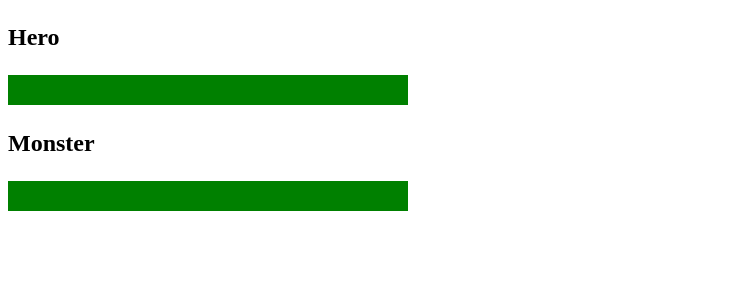
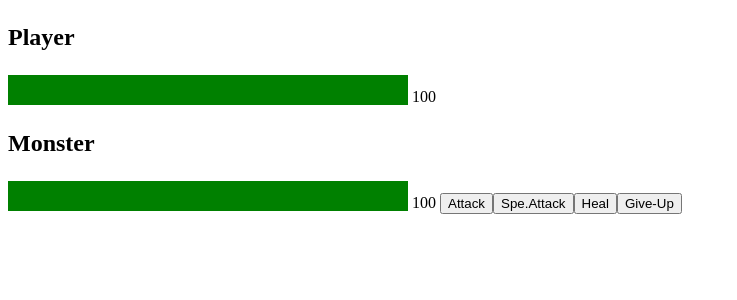
Before and after one commit to AoiLeyos/MonsterSlayerAngular, an Angular app: page / in a window 1280 px wide. Shown: the top 300 px of the page, without its empty margins (0-737 px from the left). Built offline with nearby package versions, Linux system fonts and the light colour scheme.

Commit message:
feat(app.component) add import from service & component

```diff
--- a/src/app/app.component.html
+++ b/src/app/app.component.html
@@ -1,6 +1,9 @@
-<app-health-bar>
-  <p>Hero</p>
+<app-health-bar [value]="heroHealthService.currentHealth">
+  <p>Player</p>
 </app-health-bar>
-<app-health-bar>
+<app-health> {{heroHealthService.currentHealth}} </app-health>
+<app-health-bar [value]="monsterHealthService.currentHealth">
   <p>Monster</p>
 </app-health-bar>
+<app-health> {{monsterHealthService.currentHealth}} </app-health>
+<app-buttons></app-buttons>
```
Also changed, not shown: src/app/app.component.ts (+10 -1 lines).
